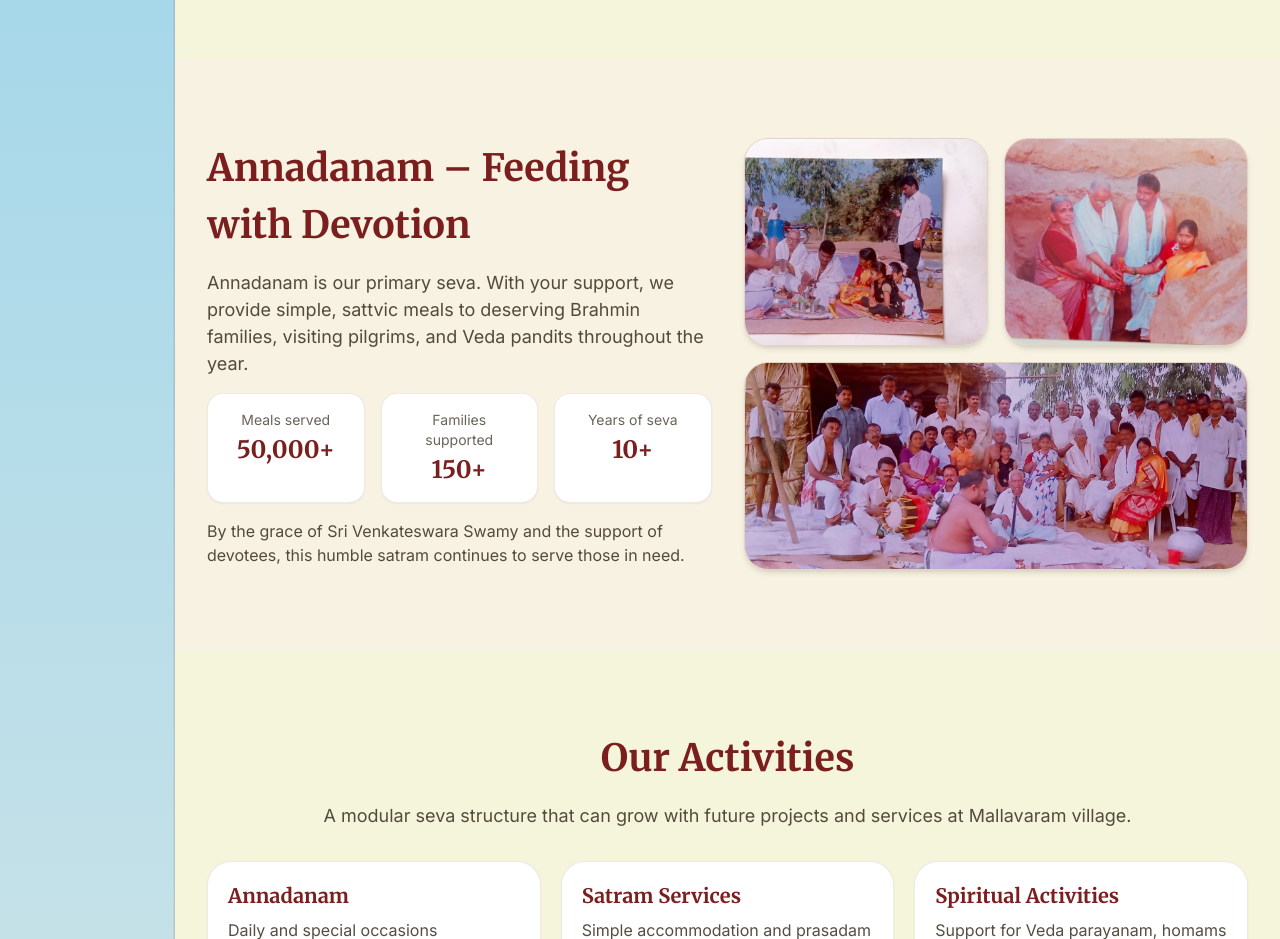
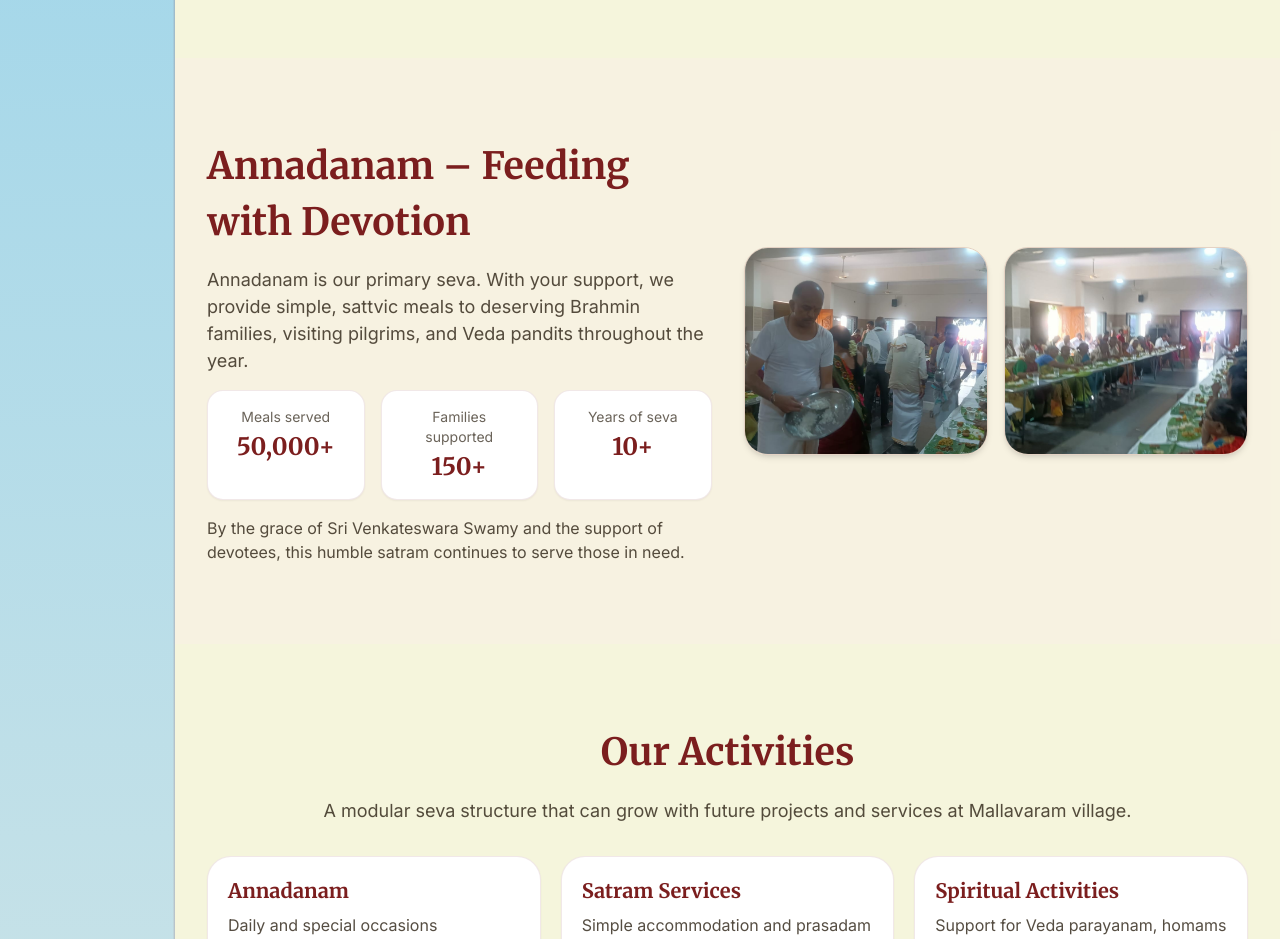
Before and after one commit to harikgdona/Mallavaramsvbs, a Next.js app: page / in a window 1280 px wide. Shown: the part 1140-2079 px from the top of the page. Built offline with nearby package versions, Linux system fonts and the light colour scheme; a web font is replaced by a local one.

Commit message:
annadanam: use svbs_image47 and svbs_image48

```diff
--- a/sections/AnnadanamSection.tsx
+++ b/sections/AnnadanamSection.tsx
@@ -44,7 +44,7 @@ export function AnnadanamSection() {
         <div className="grid grid-cols-2 gap-3 md:gap-4">
           <div className="relative h-36 md:h-44 lg:h-52 rounded-3xl overflow-hidden shadow-md border border-maroon/15">
             <Image
-              src={withBasePath("/images/uploads/svbs_image28.jpeg")}
+              src={withBasePath("/images/uploads/svbs_image47.jpeg")}
               alt="Annadanam serving"
               fill
               className="object-cover"
@@ -53,17 +53,8 @@ export function AnnadanamSection() {
           </div>
           <div className="relative h-36 md:h-44 lg:h-52 rounded-3xl overflow-hidden shadow-md border border-maroon/15">
             <Image
-              src={withBasePath("/images/uploads/svbs_image29.jpeg")}
+              src={withBasePath("/images/uploads/svbs_image48.jpeg")}
               alt="Prasadam distribution"
-              fill
-              className="object-cover"
-              unoptimized
-            />
-          </div>
-          <div className="relative h-36 md:h-44 lg:h-52 rounded-3xl overflow-hidden shadow-md border border-maroon/15 col-span-2">
-            <Image
-              src={withBasePath("/images/uploads/svbs_image30.jpeg")}
-              alt="Devotees at the satram"
               fill
               className="object-cover"
               unoptimized
```
